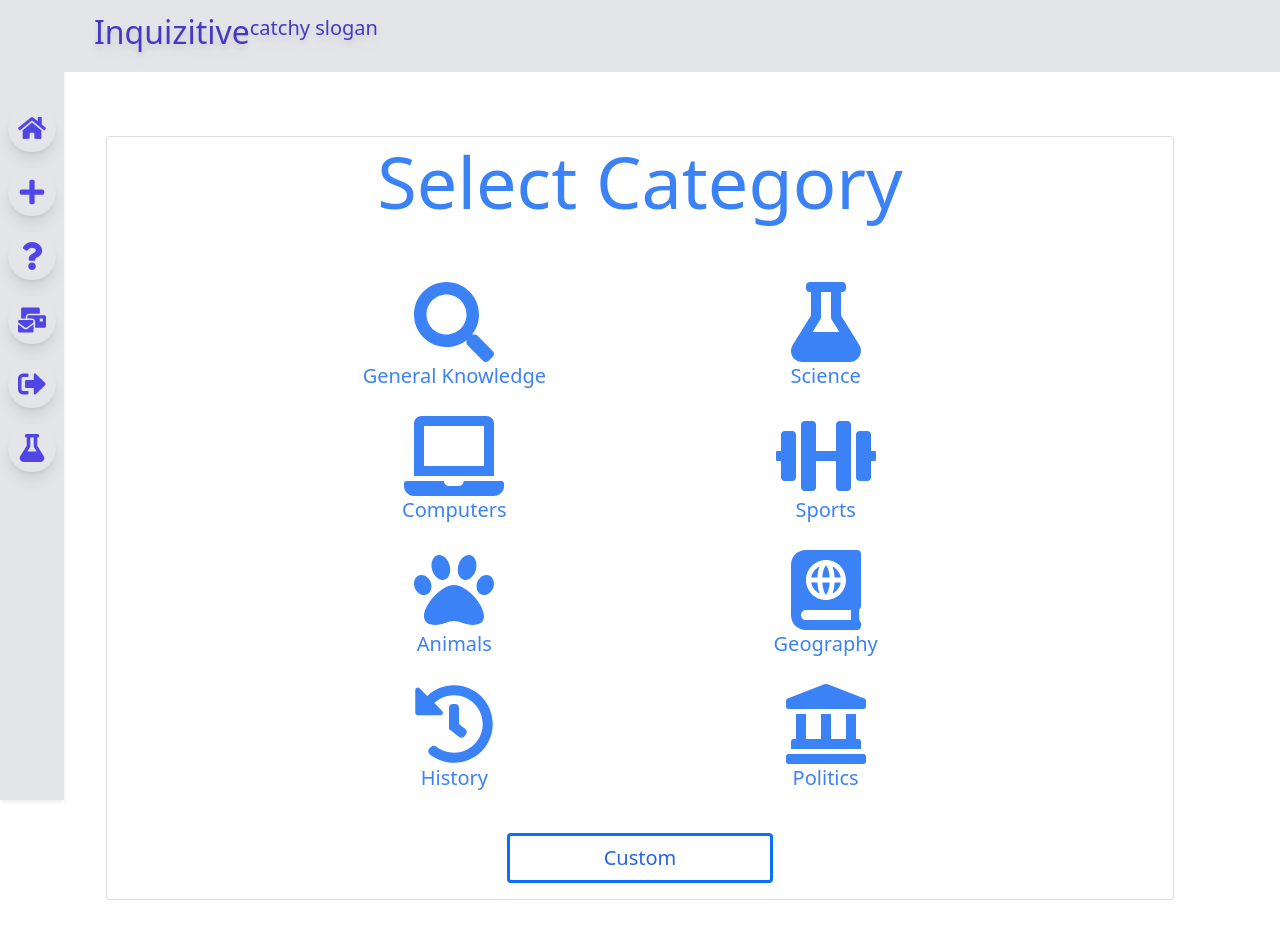
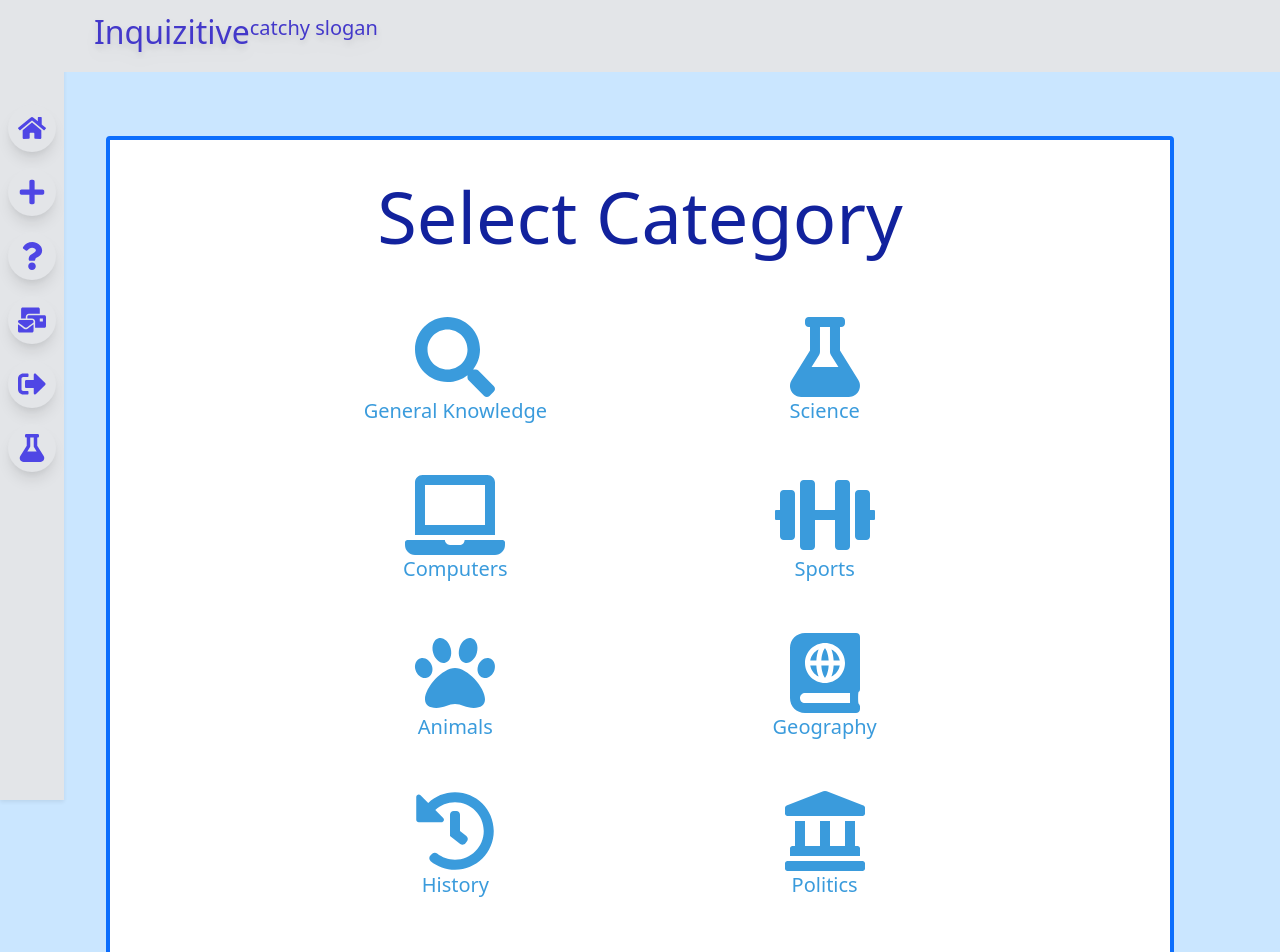
Before and after one commit to cmr33-cloud/project-3-group-3-frontend, a React (Create React App) app: page /selectCategory in a window 1280 px wide. Shown: the top 952 px of the page. Before the commit the page ends 924 px from the top, so only its background shows below. Built offline with nearby package versions, Linux system fonts and the light colour scheme.

Commit message:
Styling updates

```diff
--- a/src/index.css
+++ b/src/index.css
@@ -61,7 +61,7 @@
     height: auto;
   }
   .category-box {
-    @apply w-auto align-middle justify-center p-2 m-2
+    @apply w-auto align-middle justify-center p-2 m-2 font-medium;
     hover:cursor-pointer;
   }
   .messages-box {
@@ -152,32 +152,32 @@
   }
 
   .select-category {
-    @apply text-7xl mb-14 text-blue-500;
+    @apply text-7xl mb-14 text-shade-2 pt-8;
   }
 
   .text-search {
-    @apply hover:text-red-500 text-blue-500 font-medium text-xl;
+    @apply hover:text-red-500 text-shade-4 font-medium text-xl;
   }
   .text-science {
-    @apply hover:text-green-500 text-blue-500 font-medium text-xl;
+    @apply hover:text-green-500 text-shade-4 font-medium text-xl;
   }
   .text-computers {
-    @apply hover:text-purple-500 text-blue-500 font-medium text-xl;
+    @apply hover:text-purple-500 text-shade-4 font-medium text-xl;
   }
   .text-sports {
-    @apply hover:text-yellow-500 text-blue-500 font-medium text-xl;
+    @apply hover:text-yellow-500 text-shade-4 font-medium text-xl;
   }
   .text-animals {
-    @apply hover:text-yellow-600 text-blue-500 font-medium text-xl;
+    @apply hover:text-yellow-600 text-shade-4 font-medium text-xl;
   }
   .text-geography {
-    @apply hover:text-gray-500 text-blue-500 font-medium text-xl;
+    @apply hover:text-gray-500 text-shade-4 font-medium text-xl;
   }
   .text-history {
-    @apply hover:text-pink-500 text-blue-500 font-medium text-xl;
+    @apply hover:text-pink-500 text-shade-4 font-medium text-xl;
   }
   .text-politics {
-    @apply hover:text-yellow-900 text-blue-500 font-medium text-xl;
+    @apply hover:text-yellow-900 text-shade-4 font-medium text-xl;
   }
   .custom-button {
     @apply text-blue-600 hover:cursor-pointer text-xl font-medium;
@@ -188,8 +188,11 @@
   .game-mode-page {
     @apply bg-shade-6;
     background-size: cover;
+  }
+  .custom-button {
+    @apply hover:text-white hover:bg-shade-4
+  }
 
-  }
 }
 
 
--- a/src/pages/SelectCategory/index.js
+++ b/src/pages/SelectCategory/index.js
@@ -32,7 +32,7 @@ export default function SelectCategory() {
 
   return (
     !redirect ?
-    <div className="d-flex align-items-center mt-5">
+    <div className="d-flex align-items-center pt-5 game-mode-page">
       <Container>
         {/* <Container className= 'customBox border border-dark'>
                     <Row>
@@ -47,8 +47,8 @@ export default function SelectCategory() {
                 </Container> */}
         <div className="row p-2 m-2">
 
-          <div className="col options-box-categories card">
-          <h1 className="select-category ">Select Category</h1>
+          <div className="col options-box-categories card border-4 border-primary">
+          <h1 className="select-category">Select Category</h1>
             <div className="row justify-content-center">
               <div className="col-4 category-box card border-white text-search" id='9' onClick={handleClick}>
                 <div><FontAwesomeIcon icon={faSearch} size="4x"/></div>
@@ -57,7 +57,7 @@ export default function SelectCategory() {
                 <div><FontAwesomeIcon icon={faFlask} size="4x"/></div>
                 Science</div>
             </div>
-            <div className="row justify-content-center">
+            <div className="row justify-content-center  mt-4">
               <div className="col-4 category-box card border-white text-computers" id='18' onClick={handleClick}>
                 <div><FontAwesomeIcon icon={faLaptop} size="4x" /></div>
                 Computers</div>
@@ -65,7 +65,7 @@ export default function SelectCategory() {
                 <div><FontAwesomeIcon icon={faDumbbell} size="4x"/></div>
               Sports</div>
             </div>
-            <div className="row justify-content-center">
+            <div className="row justify-content-center mt-4">
               <div className="col-4 category-box card border-white text-animals" id='27' onClick={handleClick}>
                 <div><FontAwesomeIcon className="fa-lg" icon={faPaw} size="4x"/></div>
                 Animals</div>
@@ -73,7 +73,7 @@ export default function SelectCategory() {
                 <div><FontAwesomeIcon icon={faAtlas} size="4x"/></div>
                 Geography</div>
             </div>
-            <div className="row justify-content-center">
+            <div className="row justify-content-center mt-4">
             <div className = 'col-4 category-box card border-white text-history' id='23' onClick={handleClick}>
               <div><FontAwesomeIcon icon={faHistory} size="4x"/></div>
             History</div>
@@ -81,8 +81,8 @@ export default function SelectCategory() {
                     <div><FontAwesomeIcon icon={faLandmark} size="4x"/></div>
                     Politics</div>
             </div>
-            <div className="row justify-content-center">
-            <div className = 'col-3 category-box card border-3 mt-4 custom-button border-primary'>Custom</div>
+            <div className="row justify-content-center mt-4">
+            <div className = 'col-3 category-box card border-3 mt-4 custom-button border-primary rounded-3 custom-button'>Custom</div>
 
             </div>
           </div>
```
